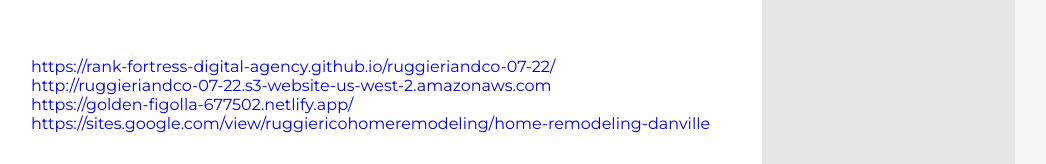
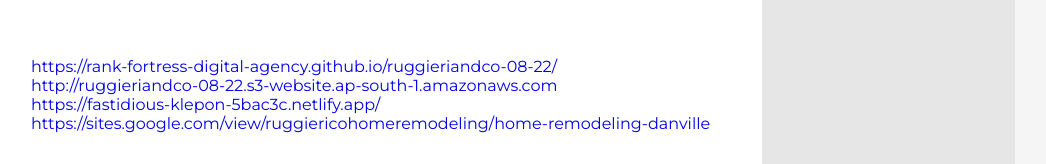
Before and after one commit to Rank-Fortress-Digital-Agency/ruggieriandco-08-22, a plain HTML site: page index.html in a window 1280 px wide. Shown: the part 9128-9292 px from the top of the page, without its empty margins (137-1183 px from the left). Drawn offline with Linux system fonts and the light colour scheme.

Commit message:
Add files via upload

```diff
--- a/index.html
+++ b/index.html
@@ -508,18 +508,18 @@
         <section>
           <a
             target="_bLank"
-            href="https://rank-fortress-digital-agency.github.io/ruggieriandco-07-22/"
-            >https://rank-fortress-digital-agency.github.io/ruggieriandco-07-22/</a
+            href="https://rank-fortress-digital-agency.github.io/ruggieriandco-08-22/"
+            >https://rank-fortress-digital-agency.github.io/ruggieriandco-08-22/</a
           ><br />
           <a
             target="_bLank"
-            href="http://ruggieriandco-07-22.s3-website-us-west-2.amazonaws.com"
-            >http://ruggieriandco-07-22.s3-website-us-west-2.amazonaws.com</a
+            href="http://ruggieriandco-08-22.s3-website.ap-south-1.amazonaws.com"
+            >http://ruggieriandco-08-22.s3-website.ap-south-1.amazonaws.com</a
           ><br />
           <a
             target="_bLank"
-            href="https://golden-figolla-677502.netlify.app/"
-            >https://golden-figolla-677502.netlify.app/</a
+            href="https://fastidious-klepon-5bac3c.netlify.app/"
+            >https://fastidious-klepon-5bac3c.netlify.app/</a
           ><br />
           <a
             target="_bLank"
```
